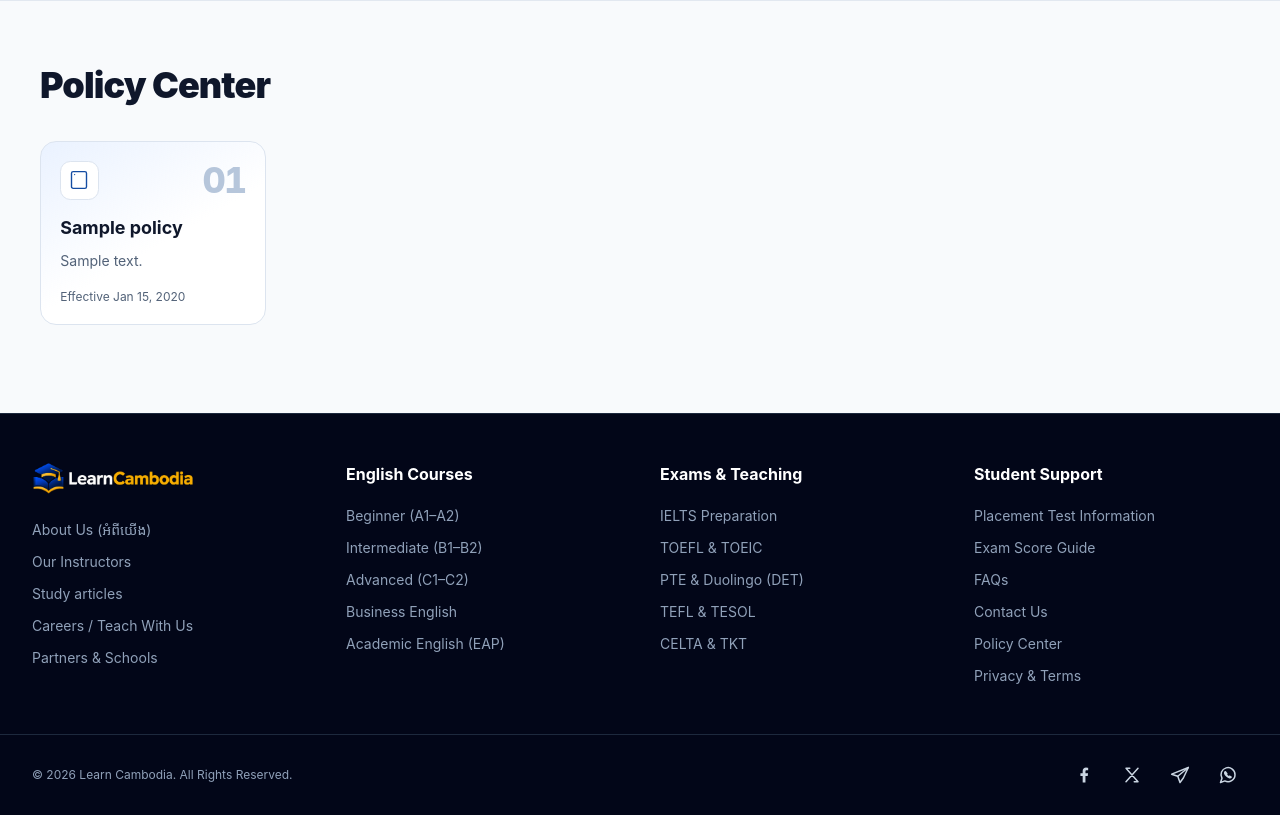
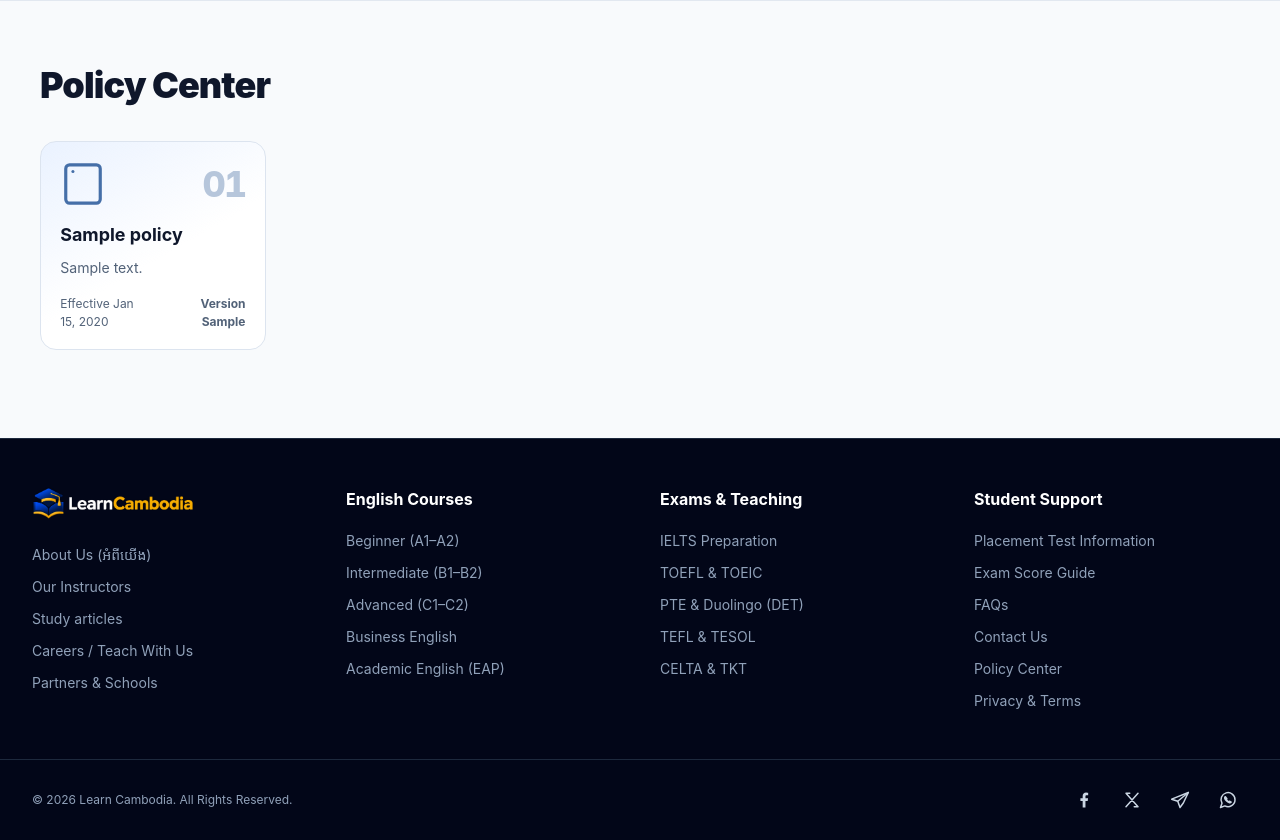
Before and after one commit to dombong2026/learncambodia, a Laravel app: template resources/views/information/policies.blade.php in a window 1280 px wide. Shown: the part 109-949 px from the top of the page. Before the commit the page ends 924 px from the top, so only its background shows below. Run offline with Laravel 12, Linux system fonts and the light colour scheme; data comes from the database, SQL or seed files in the repository; the template is opened without the code that fills it: most values are stand-ins (such as "Sample title", 1, 10 or a date in 2020); data that the repository does not hold is empty; style sheets or scripts are compiled from the project's sources.

Commit message:
Enlarge policy card icons and show the saved policy version

```diff
--- a/public/css/public-policies.css
+++ b/public/css/public-policies.css
@@ -6,6 +6,7 @@
     --policy-accent: #144ca2;
     --policy-accent-surface: #eaf2ff;
     --policy-number: #b6c6db;
+    --policy-icon: #456fa8;
     --policy-hover-border: #8eb4eb;
     box-sizing: border-box;
     max-width: 88rem;
@@ -21,6 +22,7 @@
     --policy-accent: #9bc9ff;
     --policy-accent-surface: #193354;
     --policy-number: #3e5473;
+    --policy-icon: #81addd;
     --policy-hover-border: #567fae;
 }
 
@@ -79,15 +81,14 @@
 }
 
 .policy-card-icon {
-    display: grid;
-    place-items: center;
     flex: none;
-    width: clamp(1.875rem, 3vw, 2.5rem);
-    aspect-ratio: 1;
-    border: 1px solid var(--policy-border);
-    border-radius: 0.65rem;
-    background: var(--policy-surface);
-    color: var(--policy-accent);
+    color: var(--policy-icon);
+}
+
+.policy-card-icon svg {
+    display: block;
+    width: clamp(2rem, 4vw, 2.875rem);
+    height: auto;
 }
 
 .policy-card-number {
@@ -111,7 +112,8 @@
 }
 
 .policy-card-summary,
-.policy-card-date {
+.policy-card-date,
+.policy-card-version {
     margin: 0;
     color: var(--policy-muted);
 }
@@ -121,11 +123,22 @@
     line-height: 1.55;
 }
 
-.policy-card-date {
+.policy-card-meta {
+    display: grid;
+    grid-template-columns: minmax(0, 1fr) fit-content(48%);
+    align-items: end;
+    gap: 0.5rem;
     margin-block-start: auto;
     padding-block-start: 0.375rem;
     font-size: 0.75rem;
     line-height: 1.45;
+}
+
+.policy-card-version {
+    grid-column: 2;
+    text-align: end;
+    font-weight: 650;
+    font-variant-numeric: tabular-nums;
 }
 
 .policy-document-layout {
--- a/resources/views/information/policies.blade.php
+++ b/resources/views/information/policies.blade.php
@@ -1,7 +1,7 @@
 @extends('layouts.public')
 @section('title', 'Policy Center')
 @push('public_styles')
-    <link rel="stylesheet" href="{{ asset('css/public-policies.css') }}">
+    <link rel="stylesheet" href="{{ asset('css/public-policies.css') }}?v=2">
 @endpush
 @section('content')
 <section class="policy-center">
@@ -11,7 +11,7 @@
             @foreach($policies as $policy)
                 @php($number = $policies->firstItem() + $loop->index)
                 <li>
-                    <a class="policy-card" href="{{ url()->query($policy->publicUrl(), ['lang' => app()->getLocale()]) }}" aria-labelledby="policy-title-{{ $number }}">
+                    <a class="policy-card" href="{{ url()->query($policy->publicUrl(), ['lang' => app()->getLocale()]) }}" aria-labelledby="policy-title-{{ $number }}" aria-describedby="policy-version-{{ $number }}">
                         <div class="policy-card-header">
                             <span class="policy-card-icon"><x-policy-card-icon :policy="$policy" /></span>
                             <span class="policy-card-number" aria-hidden="true">{{ sprintf('%02d', $number) }}</span>
@@ -20,9 +20,12 @@
                         @if($policy->summary)
                             <p class="policy-card-summary">{{ $policy->summary }}</p>
                         @endif
-                        @if($policy->policy_effective_on)
-                            <p class="policy-card-date">Effective <time datetime="{{ $policy->policy_effective_on->toDateString() }}">{{ $policy->policy_effective_on->toFormattedDateString() }}</time></p>
-                        @endif
+                        <div class="policy-card-meta">
+                            @if($policy->policy_effective_on)
+                                <p class="policy-card-date">Effective <time datetime="{{ $policy->policy_effective_on->toDateString() }}">{{ $policy->policy_effective_on->toFormattedDateString() }}</time></p>
+                            @endif
+                            <p class="policy-card-version" id="policy-version-{{ $number }}">Version {{ $policy->policy_version ?? '—' }}</p>
+                        </div>
                     </a>
                 </li>
             @endforeach
```
Also changed, not shown: tests/Feature/EditorialDirectPublicationTest.php (+4 -0 lines), 1 other file.
